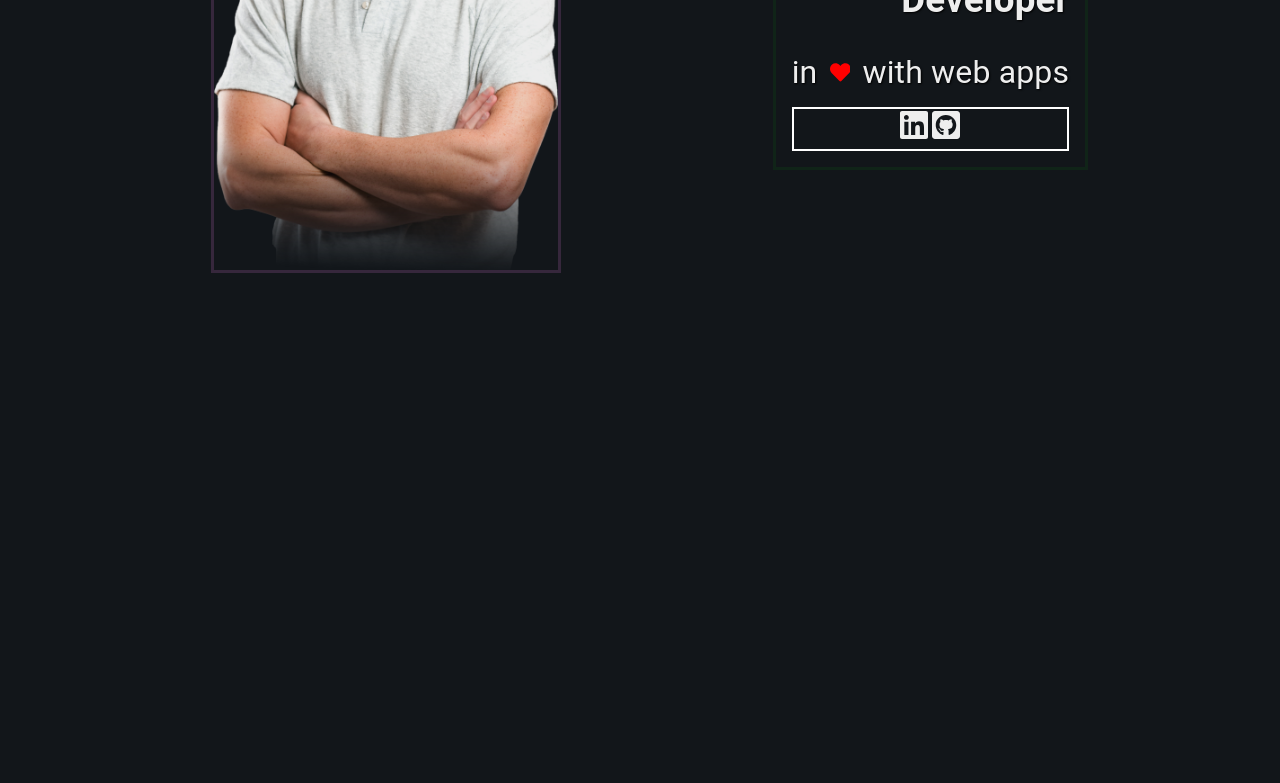
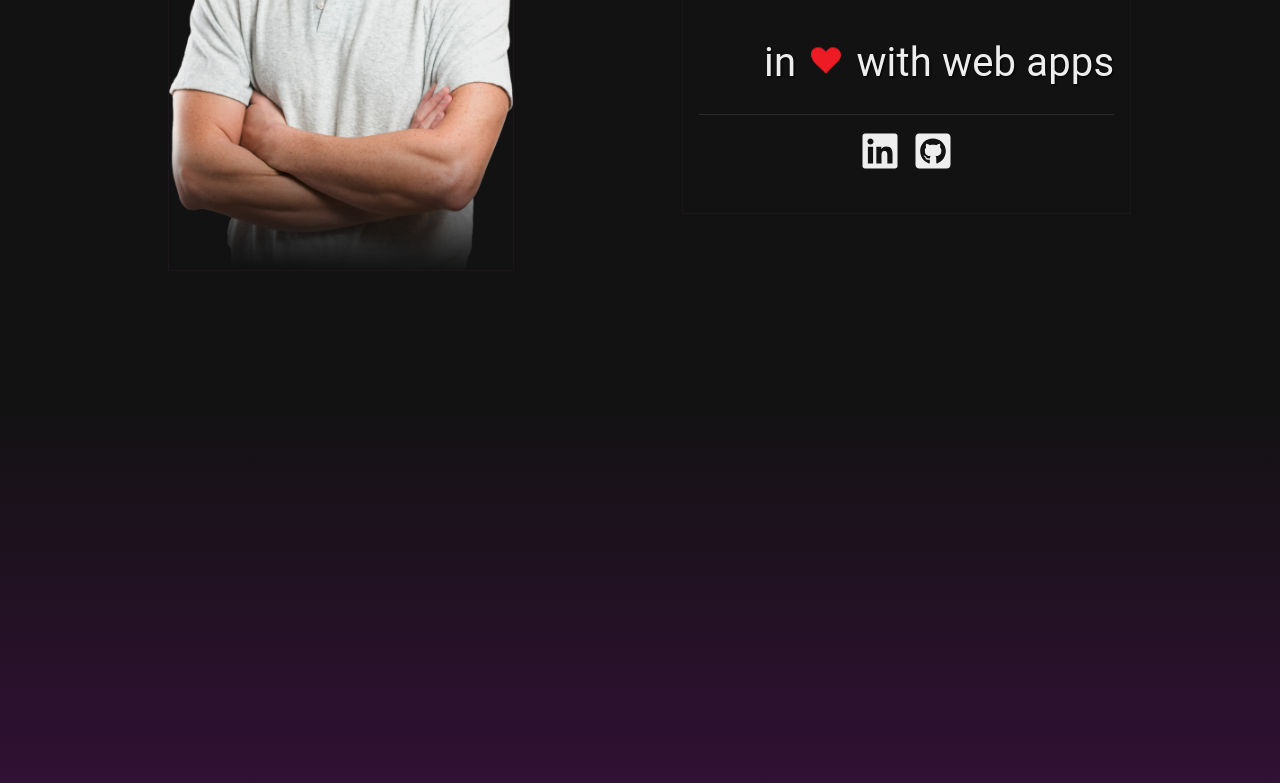
Before and after one commit to gaz647/gaz647, a React (Vite) app: page / in a window 1280 px wide. Shown: the part 400-1183 px from the top of the page. Built offline with nearby package versions, Linux system fonts and the light colour scheme; a web font is replaced by a local one.

Commit message:
pokračování v pracích na responsivitě

```diff
--- a/src/index.css
+++ b/src/index.css
@@ -1,3 +1,7 @@
+:root {
+  --black: rgb(18, 18, 18);
+}
+
 * {
   margin: 0;
   padding: 0;
--- a/src/pages/AboutMe.css
+++ b/src/pages/AboutMe.css
@@ -1,12 +1,10 @@
 .about-me {
-  position: sticky;
-  top: 0;
-  z-index: 996;
+  position: relative;
   height: 100dvh;
   width: 100%;
-  /* background-color: pink; */
   display: flex;
   flex-direction: column;
+  background-color: var(--black);
 }
 
 .about-me-profile-image-container {
@@ -21,13 +19,13 @@
 .profile-image {
   display: block;
   max-width: 90%;
-  border: solid 3px rgba(238, 130, 238, 0.164);
+  border: solid 1px rgba(238, 130, 238, 0.048);
 }
 
 .about-me-text-container {
   position: absolute;
   bottom: 0;
-  border: solid 3px rgba(0, 255, 0, 0.062);
+  border: solid 1px rgba(238, 130, 238, 0.048);
   display: flex;
   flex-direction: column;
   justify-content: flex-end;
@@ -54,24 +52,47 @@
   font-size: 1.5rem;
 }
 
-.heart {
-  color: red;
-  margin: 0 0.25rem;
-  font-size: 1.3rem;
+.heart-svg {
+  width: 1.5rem;
+  margin-bottom: -0.1rem;
+  animation: heartbeat 1.7s linear infinite;
+}
+
+@keyframes heartbeat {
+  0% {
+    transform: scale(0.75);
+  }
+  20% {
+    transform: scale(1);
+  }
+  40% {
+    transform: scale(0.75);
+  }
+  60% {
+    transform: scale(1);
+  }
+  80% {
+    transform: scale(0.75);
+  }
+  100% {
+    transform: scale(0.75);
+  }
 }
 
 .social-container {
-  border: solid 2px white;
+  border-top: solid 1px rgba(255, 255, 255, 0.103);
   display: flex;
-  justify-content: center;
+  justify-content: flex-start;
   align-items: center;
 }
 
 .social-container-icon {
   /* display: block; */
   font-size: 2rem;
-  vertical-align: text-bottom;
+  margin: 1rem 0.25rem;
 }
+
+/* ---------------------------------------------------------------- */
 
 @media (min-width: 710px) {
   .about-me {
@@ -113,28 +134,89 @@
     font-size: 2rem;
   }
 
+  .heart-svg {
+    width: 2rem;
+  }
+
+  .social-container {
+    justify-content: center;
+  }
+
+  .social-container-icon {
+    font-size: 2.3rem;
+    margin: 1rem 0.4rem;
+  }
+
   .profile-image {
     right: 1rem;
   }
 }
 
-/*
-@media (min-width: 800px) {
+/* ---------------------------------------------------------------- */
+
+@media (min-width: 900px) {
+  .front-end-br {
+    display: none;
+  }
+}
+
+@media (min-width: 1200px) {
   .gaz647 {
-    font-size: 2rem;
-    opacity: 0.9;
+    font-size: 2.5rem;
   }
 
   .front-end {
-    font-size: 2.3rem;
+    font-size: 2.8rem;
     font-weight: bold;
   }
 
   .in-love {
-    font-size: 2rem;
+    font-size: 2.5rem;
+  }
+
+  .heart-svg {
+    width: 2.5rem;
   }
 
   .about-me-text-item {
-    margin: 1.5rem 0;
+    margin: 1.7rem 0;
   }
-} */
+
+  .social-container-icon {
+    font-size: 2.5rem;
+    margin: 1rem 0.4rem;
+  }
+}
+
+/* ---------------------------------------------------------------- */
+
+@media (min-width: 900px) {
+  .front-end-br {
+    display: none;
+  }
+}
+
+/* ---------------------------------------------------------------- */
+
+@media (min-width: 1500px) {
+  .gaz647 {
+    font-size: 2.8rem;
+  }
+
+  .front-end {
+    font-size: 3.1rem;
+    font-weight: bold;
+  }
+
+  .in-love {
+    font-size: 2.8rem;
+  }
+
+  .heart-svg {
+    width: 2.8rem;
+  }
+
+  .about-me-text-item {
+    margin: 2rem 0;
+  }
+}
--- a/src/pages/AboutMe.tsx
+++ b/src/pages/AboutMe.tsx
@@ -1,7 +1,7 @@
 import "./AboutMe.css";
 import profileImage from "../images/man-gradient.png";
-import { FaHeart } from "react-icons/fa";
 import { FaLinkedin, FaGithubSquare } from "react-icons/fa";
+import Heart from "../images/heart.svg";
 
 const AboutMe = ({ language }: { language: string }) => {
   return (
@@ -14,7 +14,7 @@ const AboutMe = ({ language }: { language: string }) => {
         <div className="about-me-text-item gaz647">gaz647</div>
         <div className="about-me-text-item front-end">
           Front-End{" "}
-          <span>
+          <span className="front-end-br">
             <br />
           </span>{" "}
           Developer
@@ -22,7 +22,7 @@ const AboutMe = ({ language }: { language: string }) => {
         <div className="about-me-text-item in-love">
           {language === "en" ? "in" : "s"}{" "}
           <span className="heart">
-            <FaHeart />
+            <img className="heart-svg" src={Heart} alt="" />
           </span>{" "}
           {language === "en" ? "with web apps" : "k webovým aplikacím"}
         </div>
--- a/src/pages/ContactMe.css
+++ b/src/pages/ContactMe.css
@@ -2,11 +2,16 @@
   position: sticky;
   top: 0;
   z-index: 999;
-  background-color: rgb(241, 63, 18);
   min-height: 100dvh;
   display: flex;
   justify-content: center;
   align-items: center;
+  background-color: var(--black);
+}
+
+.contact-me-inner-container {
+  width: 100%;
+  height: 100%;
 }
 
 .contact-form-container {
--- a/src/pages/ContactMe.tsx
+++ b/src/pages/ContactMe.tsx
@@ -4,8 +4,10 @@ import "./ContactMe.css";
 const ContactMe = ({ language }: { language: string }) => {
   return (
     <div className="contact-me">
-      <div className="contact-form-container">
-        <ContactForm language={language} />
+      <div className="contact-me-inner-container">
+        <div className="contact-form-container">
+          <ContactForm language={language} />
+        </div>
       </div>
     </div>
   );
--- a/src/pages/TechStack.css
+++ b/src/pages/TechStack.css
@@ -1,15 +1,28 @@
 .tech-stack {
   position: sticky;
   z-index: 997;
-  top: -25dvh;
+  top: 0;
+  width: 100%;
   min-height: 150dvh;
-  padding: 25dvh 0;
-  background-color: #12161a;
+  padding: 0 0 50dvh 0;
+  background-color: var(--black);
+}
+
+.tech-stack-inner-container {
   width: 100%;
+  height: 100dvh;
   display: flex;
   justify-content: center;
   align-content: center;
   flex-wrap: wrap;
+  padding: 0 1rem;
+  background: rgb(18, 18, 18);
+  background: linear-gradient(
+    0deg,
+    rgba(18, 18, 18, 1) 0%,
+    rgba(234, 5, 255, 0.15) 50%,
+    rgba(18, 18, 18, 1) 100%
+  );
 }
 
 .tech-stack-item {
--- a/src/pages/TechStack.tsx
+++ b/src/pages/TechStack.tsx
@@ -3,6 +3,7 @@ import "./TechStack.css";
 const TechStack = () => {
   return (
     <div className="tech-stack">
+      <div className="tech-stack-inner-container">
         <div className="tech-stack-item">HTML</div>
         <div className="tech-stack-item">CSS</div>
         <div className="tech-stack-item">TypeScript</div>
@@ -17,6 +18,7 @@ const TechStack = () => {
         <div className="tech-stack-item">Linux</div>
         <div className="tech-stack-item">macOS</div>
       </div>
+    </div>
   );
 };
 
```
Also changed, not shown: src/images/heart.svg (added), src/images/react-icon.png (added). Lines whose indentation alone changed are shown as unchanged.
